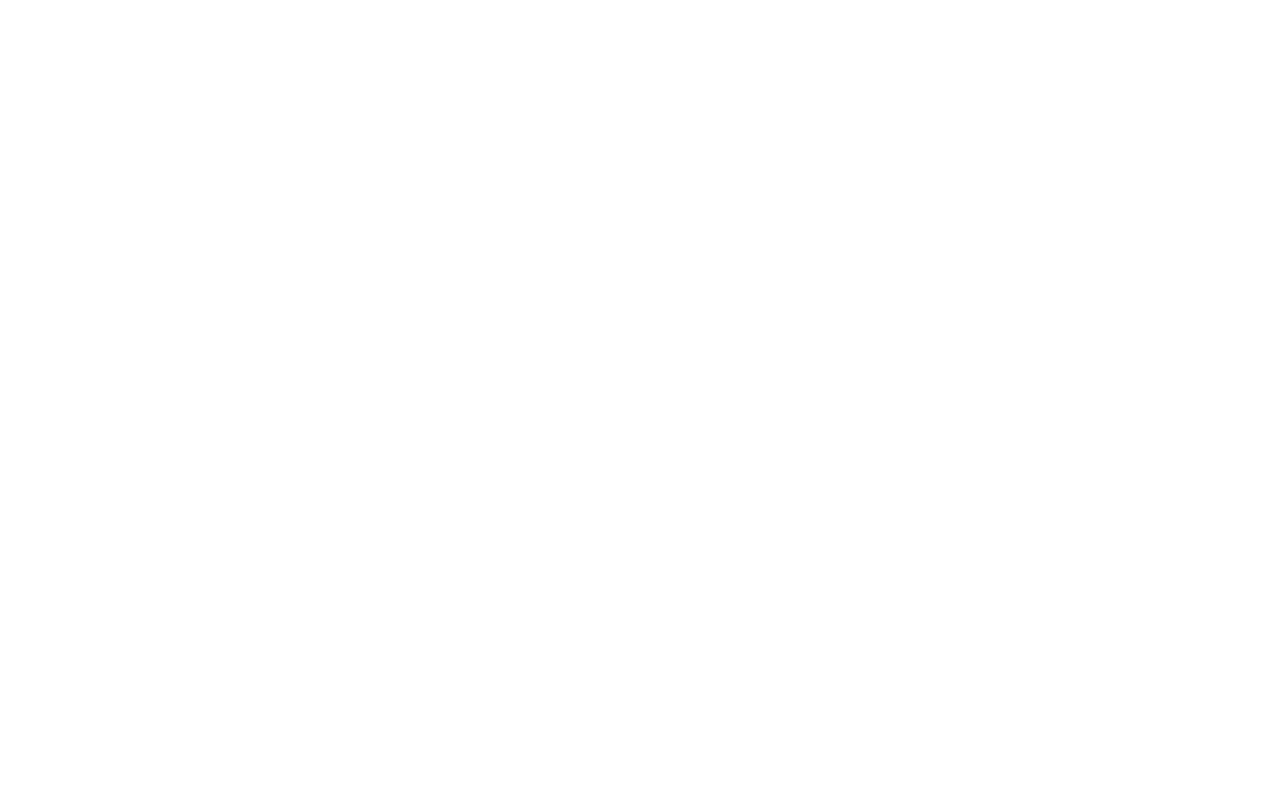
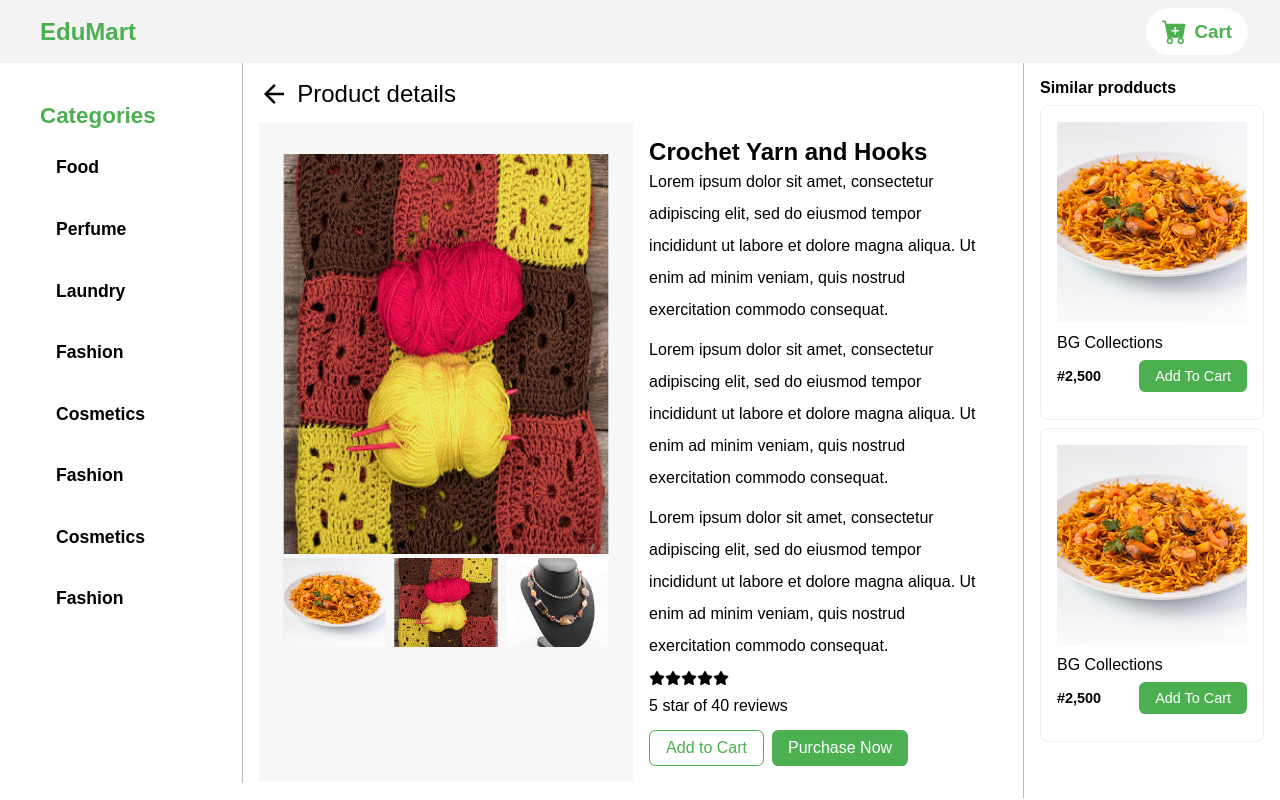
Before and after one commit to davidmicahdaniels/Ecommerce-Frontend, a React (Create React App) app: page /ProductDetails in a window 1280 px wide. Before the commit this address had no page. Built offline with nearby package versions, Linux system fonts and the light colour scheme; a web font is replaced by a local one.

Commit message:
Updated codebase

```diff
--- a/src/App.js
+++ b/src/App.js
@@ -5,6 +5,7 @@
 import UserSignup from "./Pages/UserSignup/UserSignup";
 import Login from "./Components/Vendor/Login/Login";
 import Signup from "./Components/Vendor/Signup/Signup";
+import ProductDetails from "./Pages/ProductDetails/ProductDetails";
 
 
 function App() {
@@ -18,6 +19,7 @@
           <Route exact path="/vendorlogin" element={<Login />} />
           <Route exact path="/vendorsignup" element={<Signup />} />
           <Route exact path="/shop" element={<UserDashboard />} />
+          <Route exact path="/ProductDetails" element={<ProductDetails />} />
         </Routes>
       </BrowserRouter>
     </div>
--- a/src/Components/Categories/Categories.js
+++ b/src/Components/Categories/Categories.js
@@ -1,6 +1,9 @@
 import React from "react";
 import classes from "./Categories.module.css";
 import food_img from "../../Assets/Icons/food.png";
+import { TbPerfume } from "react-icons/tb";
+import { MdOutlineLocalLaundryService } from "react-icons/md";
+import { FaShoppingBag } from "react-icons/fa";
 
 const Categories = () => {
   return (
@@ -21,23 +24,23 @@
             <h3>Food</h3>
           </div>
           <div className={classes.catrgory_item}>
-            <ion-icon name="funnel-outline"></ion-icon>
+            <TbPerfume size={60} color="#4caf50"/>
             <h3>Perfume</h3>
           </div>
           <div className={classes.catrgory_item}>
-            <ion-icon name="shirt-outline"></ion-icon>
+            <MdOutlineLocalLaundryService size={60} color="#4caf50"/>
             <h3>Laundry</h3>
           </div>
           <div className={classes.catrgory_item}>
-            <ion-icon name="bag-handle-outline"></ion-icon>
+            <FaShoppingBag size={60} color="#4caf50"/>
             <h3>Fashion</h3>
           </div>
           <div className={classes.catrgory_item}>
-            <ion-icon name="pricetag-outline"></ion-icon>
+            <MdOutlineLocalLaundryService size={60} color="#4caf50"/>
             <h3>Cosmetics</h3>
           </div>
           <div className={classes.catrgory_item}>
-            <ion-icon name="body-outline"></ion-icon>
+            <FaShoppingBag size={60} color="#4caf50"/>
             <h3>Fashion</h3>
           </div>
         </div>
--- a/src/Components/Homepagehero/Homepagehero.js
+++ b/src/Components/Homepagehero/Homepagehero.js
@@ -9,6 +9,11 @@
     navigate("/vendorsignup")
   }
 
+
+  const shopAction = () => {
+    navigate("/shop")
+  }
+
   return (
     <section className={classes.homepage_hero}>
       <div className={classes.hero_content_wrapper}>
@@ -18,7 +23,7 @@
         </h1>
 
         <div className={classes.hero_buttons_wrapper}>
-          <button className={classes.colored_btn}>Buy Now</button>
+          <button className={classes.colored_btn} onClick={shopAction}>Buy Now</button>
           <button className={classes.btn} onClick={vendorSignupAction}>
             <p>Become a Seller</p>
             <ion-icon name="arrow-forward-outline"></ion-icon>
--- /dev/null
+++ b/src/Components/SimilarProducts/SimilarProducts.js
@@ -0,0 +1,39 @@
+import React from 'react'
+import classes from "../ProductCard/ProductCard.module.css"
+import img from "../../Assets/Images/prod2.png"
+
+const SimilarProducts = () => {
+  return (
+    <div className={classes.product_card}>
+      <div className={classes.product_card_img_wrapper}>
+        <img
+          src={img}
+          alt=""
+          className={classes.product_img}
+        />
+      </div>
+      <div className={classes.product_body}>
+        <div className={classes.product_nmae_wrapper}>
+          <h4>BG Collections</h4>
+
+          <div className={classes.star_wrapper}>
+            <ion-icon name="star"></ion-icon>
+            <ion-icon name="star"></ion-icon>
+            <ion-icon name="star"></ion-icon>
+            <ion-icon name="star"></ion-icon>
+            <ion-icon name="star"></ion-icon>
+          </div>
+        </div>
+        {/* <p>Perfume</p>
+        <p>25ml Mousuf Perfume</p> */}
+
+        <div className={classes.card_bottom}>
+          <p className={classes.price}>#2,500</p>
+          <button className={classes.card_btn}>Add To Cart</button>
+        </div>
+      </div>
+    </div>
+  )
+}
+
+export default SimilarProducts
--- a/src/Components/UserSignupForm/UserSignupForm.module.css
+++ b/src/Components/UserSignupForm/UserSignupForm.module.css
@@ -11,7 +11,7 @@
   background-color: rgb(231, 231, 231);
   border-radius: 1rem;
   overflow: hidden;
-  /* align-items: center; */
+  align-items: center;
 }
 
 .alinged{
@@ -20,7 +20,7 @@
 
 .signup_form_img_wrapper {
   width: 100%;
-  height: 60vh;
+  height: 55vh;
 }
 
 .form_img_wrapper {
--- a/src/Components/Vendor/Signup/Signup.module.css
+++ b/src/Components/Vendor/Signup/Signup.module.css
@@ -11,7 +11,7 @@
   background-color: rgb(231, 231, 231);
   border-radius: 1rem;
   overflow: hidden;
-  /* align-items: center; */
+  align-items: center;
 }
 
 .alinged{
--- /dev/null
+++ b/src/Pages/ProductDetails/ProductDetails.js
@@ -0,0 +1,123 @@
+import React, { useEffect } from 'react'
+import Sidebar from "../../Components/Sidebar/Sidebar";
+import classes from "./ProductDetails.module.css";
+import DashboardMain from "../../Components/DashboardMain/DashboardMain";
+import DashboardNavbar from "../../Components/DashboardNavbar/DashboardNavbar";
+import { BsTelephoneOutboundFill  } from "react-icons/bs";
+import { BsCartCheckFill   } from "react-icons/bs";
+import deco_img from "../../Assets/Images/vendor.jpg"
+import { MdArrowBack } from "react-icons/md";
+import product_img from "../../Assets/Images/prod3.png"
+import product_img2 from "../../Assets/Images/prod2.png"
+import product_img3 from "../../Assets/Images/prod3.png"
+import product_img4 from "../../Assets/Images/prod4.png"
+import { FaStar } from "react-icons/fa6";
+import ProductCard from '../../Components/ProductCard/ProductCard';
+import SimilarProducts from '../../Components/SimilarProducts/SimilarProducts';
+
+const ProductDetailsArea = () => {
+    return(
+        <div className={classes.product_details_area}>
+            <div className={classes.product_details_top}>
+                <MdArrowBack size={30} />
+                <h2 className="">Product details</h2>
+            </div>
+
+            <div className={classes.details_body}>
+                <div className={classes.images_diaplay}>
+                    <img className={classes.main_img} src={product_img} alt='img'/>
+                    <div className={classes.bottom_images}>
+                        <img className={classes.bottom_img} src={product_img2} alt='img'/>
+                        <img className={classes.bottom_img} src={product_img3} alt='img'/>
+                        <img className={classes.bottom_img} src={product_img4} alt='img'/>
+                    </div>
+                </div>
+                <div className={classes.description_area}>
+                    <h3>Crochet Yarn and Hooks</h3>
+                    <p>Lorem ipsum dolor sit amet, consectetur adipiscing elit, sed do eiusmod tempor incididunt ut labore et dolore magna aliqua.
+                    Ut enim ad minim veniam, quis nostrud exercitation commodo consequat.</p>
+                    <p>Lorem ipsum dolor sit amet, consectetur adipiscing elit, sed do eiusmod tempor incididunt ut labore et dolore magna aliqua.
+                    Ut enim ad minim veniam, quis nostrud exercitation commodo consequat.</p>
+                    <p>Lorem ipsum dolor sit amet, consectetur adipiscing elit, sed do eiusmod tempor incididunt ut labore et dolore magna aliqua.
+                    Ut enim ad minim veniam, quis nostrud exercitation commodo consequat.</p>
+
+                    <div>
+                        <FaStar />
+                        <FaStar />
+                        <FaStar />
+                        <FaStar />
+                        <FaStar />
+
+                        <p>5 star of 40 reviews</p>
+                    </div>
+
+                    <div className={classes.btn_wrapper}>
+                        <button className={classes.cart_btn}>Add to Cart</button>
+                        <button className={classes.purchase_btn}>Purchase Now</button>
+                    </div>
+                </div>
+            </div>
+        </div>
+    )
+}
+
+const ProductDetails = () => {
+    useEffect(() => {
+        // Set overflow hidden when the component mounts
+        document.body.style.overflow = "hidden";
+
+        return () => {
+          // Reset overflow when the component unmounts
+          document.body.style.overflow = "";
+        };
+      }, []);
+
+      return (
+        <div className={classes.dashboard_body}>
+          <DashboardNavbar />
+
+          <div className={classes.dashboard_main}>
+            <Sidebar />
+
+            <ProductDetailsArea />
+
+
+            <div className={classes.similar_prodcut_area}>
+                <p className={classes.similar_header}>Similar prodducts</p>
+
+                <SimilarProducts />
+                <SimilarProducts />
+            </div>
+
+            {/* <div className={classes.dashboard_end}>
+              <h3 className="">Quick Actions</h3>
+              <div className={classes.cotact_details_box}>
+                <div className={classes.details_box}>
+                  <BsTelephoneOutboundFill size={20} color="#4caf50" />
+                  <div className="">
+                    <p>CALL TO ORDER</p>
+                    <p>0700-600-0000</p>
+                  </div>
+                </div>
+                <div className={classes.details_box}>
+                  <BsCartCheckFill size={20} color="#4caf50" />
+                  <p>Sell on EduMart</p>
+                </div>
+                <div className={classes.details_box}>
+                  <BsCartCheckFill size={20} color="#4caf50" />
+                  <p>Send your package</p>
+                </div>
+              </div>
+
+              <div className={classes.decor_img_wrapper}>
+                <img src={deco_img} alt="img"  className=""/>
+              </div>
+
+              <button className={classes.vendor_btn}><p>Become a Vendor</p><ion-icon name="arrow-forward-outline"></ion-icon></button>
+            </div> */}
+          </div>
+        </div>
+      );
+}
+
+export default ProductDetails;
--- /dev/null
+++ b/src/Pages/ProductDetails/ProductDetails.module.css
@@ -0,0 +1,169 @@
+.dashboard_main {
+    margin: auto;
+    display: flex;
+  }
+  .dashboard_body{
+    overflow: hidden;
+  }
+
+
+
+
+
+  .dashboard_end{
+    width: 21vw;
+    padding: 1rem;
+    display: flex;
+    flex-direction: column;
+    gap: 0.7rem;
+  }
+  .dashboard_end > h3{
+    font-size: 1.3rem;
+    font-weight: 600;
+  }
+  .cotact_details_box{
+    display: flex;
+    flex-direction: column;
+    gap: 0.7rem;
+
+  }
+
+  .details_box{
+    display: flex;
+    align-items: center;
+    gap: 0.7rem;
+    border-radius: 0.3rem;
+    background-color: #efefef;
+    padding: 1rem;
+    width: 100%;
+  }
+  .details_box div{
+    display: flex;
+    flex-direction: column;
+    gap: 0.3rem;
+    font-size: 0.97rem;
+  }
+
+  .decor_img_wrapper{
+    width: 100%;
+    height: 40vh;
+    border-radius: 0.4rem;
+    overflow: hidden;
+  }
+  .decor_img_wrapper img{
+    width: 100%;
+    height: 100%;
+    object-fit: cover;
+  }
+
+  .vendor_btn{
+    padding: 0.7rem 0;
+    border: none;
+    outline: none;
+    color: white;
+    background: #4caf50;
+    font-size: 1rem;
+    border-radius: 0.3rem;
+
+    display: flex;
+    justify-content: center;
+    align-items: center;
+    gap: 0.4rem;
+  }
+
+
+
+
+/* similar_prodcut_area */
+.similar_prodcut_area{
+    width: 20vw;
+
+    padding: 1rem;
+
+    display: flex;
+    flex-direction: column;
+    gap: 0.5rem;
+}
+.similar_header{
+    font-weight: bold;
+    /* margin-bottom: 0.5rem; */
+}
+
+
+/* product_details_area */
+.product_details_area{
+    flex: 1;
+    padding: 1rem;
+
+    display: flex;
+    flex-direction: column;
+    border-right: 1px solid #bcb7b7;
+}
+.product_details_top{
+    display: flex;
+    align-items: center;
+    gap: 0.5rem;
+    padding-bottom: 0.8rem;
+}
+
+.details_body{
+    display: grid;
+    grid-template-columns: 50fr 50fr;
+}
+
+.images_diaplay{
+    background-color: #f7f7f7;
+    padding: 2rem 1.5rem;
+    /* border-radius: 0.5rem; */
+}
+.main_img{
+    width: 100%;
+    height: 50vh;
+}
+.bottom_images{
+    display: grid;
+    grid-template-columns: repeat(3, 1fr);
+    gap: 0.5rem;
+}
+.bottom_images img{
+    width: 100%;
+    height: 100%;
+}
+
+
+.description_area{
+    padding: 1rem;
+}
+.description_area h3{
+    font-weight: bold;
+    font-size: 1.5rem;
+}
+.description_area p{
+    line-height: 2;
+    margin-bottom: 0.5rem;
+}
+
+.btn_wrapper{
+    display: flex;
+    gap: 0.5rem;
+}
+.cart_btn{
+    padding: 0.5rem 1rem;
+    border: none;
+    outline: none;
+    border-radius: 0.4rem;
+    background-color: white;
+    color: #4caf50;
+    border: 1px solid #4caf50;
+    font-size: 1rem;
+}
+
+.purchase_btn{
+    padding: 0.5rem 1rem;
+    border: none;
+    outline: none;
+    border-radius: 0.4rem;
+    color: white;
+    background-color: #4caf50;
+    font-size: 1rem;
+}
```
